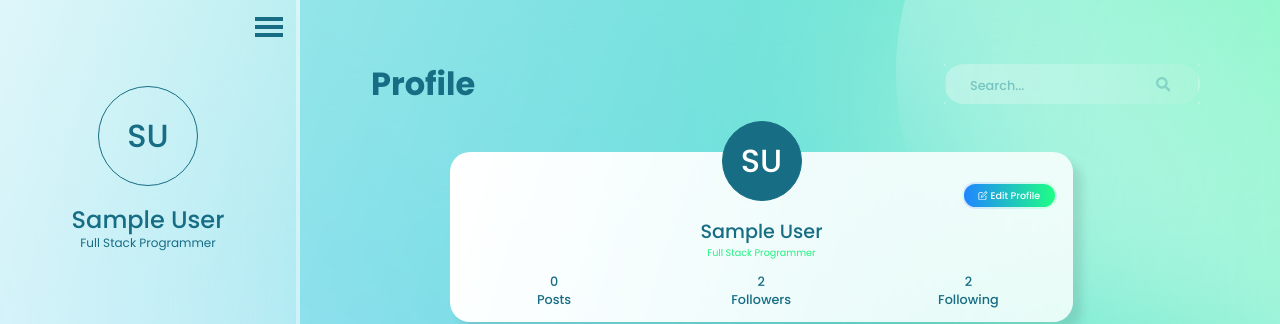
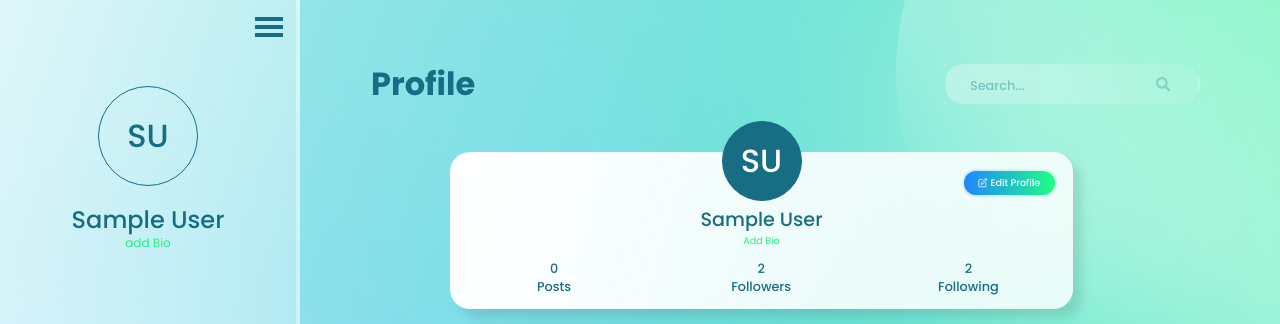
Before and after one commit to kevincharless/kssocmed, a React (Create React App) app in the folder client/: page /profile in a window 1280 px wide. Shown: the top 324 px of the page. Built offline with nearby package versions, Linux system fonts and the light colour scheme; no server answers; sample sign-in values are in the browser's storage.

Commit message:
Fix some bug

```diff
--- a/client/src/components/PageHeader/PageHeaders.elements.js
+++ b/client/src/components/PageHeader/PageHeaders.elements.js
@@ -95,9 +95,9 @@ export const Input = styled.input`
         opacity: 0.7;
     }
 
-    &:focus{
-    outline: none;
-}
+    &:focus {
+        outline: none;
+    }
 
     @media only screen and (max-width: 960px) {
     /* For Mobile and Tablet: */
--- a/client/src/components/ProfileHeader/ProfileHeader.elements.js
+++ b/client/src/components/ProfileHeader/ProfileHeader.elements.js
@@ -51,6 +51,7 @@ export const AddImage = styled.img`
         cursor: pointer;
     }
 
+
     @media only screen and (max-width: 960px) {
     /* For Mobile and Tablet: */
         height: 1.6rem;
@@ -62,7 +63,8 @@ export const AddImage = styled.img`
 
 export const AddImageEvent = styled.div`
     border: none;
-    height: 2rem;
+    height: 2.4rem;
+    width: 1.6rem;
     position: absolute;
     z-index: 4;
     margin-top: 6%;
@@ -70,7 +72,6 @@ export const AddImageEvent = styled.div`
 
     opacity: 0;
     overflow: hidden;
-    width: 1.2rem;
     cursor: pointer;
 
     &:hover {
@@ -161,7 +162,7 @@ export const EditProfileButton = styled.button`
 
     margin-left: auto;
     margin-right: 1rem;
-    margin-top: -1.2rem;
+    margin-top: -2rem;
     padding: 0.3rem 0.9rem;
 
     cursor: pointer;
@@ -208,7 +209,7 @@ export const CancelEditButton = styled.button`
 
     margin-left: auto;
     margin-right: 1.4rem;
-    margin-top: -1.2rem;
+    margin-top: -2rem;
     padding: 0.3rem 0.9rem;
     top: 2.6rem;
 
@@ -306,7 +307,7 @@ export const ProfileName = styled.p`
     }
 `
 
-export const ProfileBio = styled.p`
+export const ProfileBio = styled.div`
     font-style: normal;
     font-weight: 400;
     font-size: 0.6rem;
@@ -330,7 +331,7 @@ export const ProfileNameEditMode = styled.input`
     text-transform: capitalize;
 
     color: #176D84;
-    background-color: none;
+    background: none;
     border: 1px solid #176D84;
     border-radius: 80px;
 
@@ -338,6 +339,10 @@ export const ProfileNameEditMode = styled.input`
     margin-left: auto;
     margin-right: auto;
     margin-bottom: 0.5rem;
+
+    &:focus {
+        outline: none;
+    }
 
     @media only screen and (max-width: 960px) {
     /* For Mobile and Tablet: */
@@ -354,7 +359,7 @@ export const ProfileBioEditMode = styled.input`
     text-transform: capitalize;
 
     color: #1EF27E;
-    background-color: none;
+    background: none;
     border: 1px solid #176D84;
     border-radius: 80px;
 
@@ -362,6 +367,9 @@ export const ProfileBioEditMode = styled.input`
     margin-left: auto;
     margin-right: auto;
 
+    &:focus {
+        outline: none;
+    }
 
     @media only screen and (max-width: 960px) {
     /* For Mobile and Tablet: */
--- a/client/src/components/ProfileHeader/ProfileHeader.js
+++ b/client/src/components/ProfileHeader/ProfileHeader.js
@@ -13,7 +13,7 @@ const ProfileHeader = ({ isSidebarActive, userProfile }) => {
     const [formData, setFormData] = useState({ name: '', bio: '', imageUrl: '', email: '' });
     const [editMode, setEditMode] = useState(false);
     const posts = useSelector(state => state.posts);
-    const profile = userProfile.result;
+    const profile = userProfile?.result;
     const userId = profile?._id;
     const postsCount = posts.filter(post => post.creator === profile._id || post.creator === profile.googleId).length;
     const dispatch = useDispatch();
@@ -77,7 +77,7 @@ const ProfileHeader = ({ isSidebarActive, userProfile }) => {
                         ) : (
                             <>
                                 <ProfileName>{profile?.name}</ProfileName>
-                                <ProfileBio>Full Stack Programmer</ProfileBio>
+                                <ProfileBio onClick={() => setEditMode(true)}>{profile?.bio || <p style={{ cursor: 'pointer' }}>add bio</p>}</ProfileBio>
                             </>
                         )}
 
--- a/client/src/components/Sidebar/Sidebar.elements.js
+++ b/client/src/components/Sidebar/Sidebar.elements.js
@@ -106,8 +106,22 @@ export const AvatarDescription = styled.h5`
     height: 1.5rem;
 
     display: ${({ isSidebarActive }) => (!isSidebarActive && 'none')};
-    color: #176D84;
+    color: #1EF27E;
 `
+
+export const AddBioLink = styled(
+    styled(Link)`
+    color: #1EF27E;
+
+    &:hover {
+    text-decoration: none;
+    }
+`,
+    'active'
+    )`
+    color: #1EF27E;
+    text-decoration: none;
+`;
 
 export const ButtonGroup = styled.ul`
     margin-left: auto;
--- a/client/src/components/Sidebar/Sidebar.js
+++ b/client/src/components/Sidebar/Sidebar.js
@@ -5,7 +5,7 @@ import { LOGOUT } from '../../redux/constants/actionTypes';
 import decode from 'jwt-decode';
 
 import Modal from '../Modal/Modal';
-import { Div, SidebarContainer, SidebarRow, SidebarContent, IconHamburger, IconLogout, Avatar, AvatarTag, AvatarName, AvatarDescription, ButtonGroup, ButtonGroupList, ButtonLink, ButtonIcon, ButtonText, LogoutButton } from './Sidebar.elements';
+import { Div, SidebarContainer, SidebarRow, SidebarContent, IconHamburger, IconLogout, Avatar, AvatarTag, AvatarName, AvatarDescription, AddBioLink, ButtonGroup, ButtonGroupList, ButtonLink, ButtonIcon, ButtonText, LogoutButton } from './Sidebar.elements';
 import { GiHamburgerMenu } from 'react-icons/gi'
 import { BiLogOut } from 'react-icons/bi';
 
@@ -55,7 +55,7 @@ const Sidebar = ({ isSidebarActive, toggleSitebar, userProfile, clearUserProfile
                                 <AvatarTag isSidebarActive={isSidebarActive}>{user?.name.split(' ').map(function(item){return item[0]}).join('')}</AvatarTag>
                             )}
                             <AvatarName isSidebarActive={isSidebarActive}>{user?.name}</AvatarName>
-                            <AvatarDescription isSidebarActive={isSidebarActive}>Full Stack Programmer</AvatarDescription>
+                            <AvatarDescription isSidebarActive={isSidebarActive}>{profile.bio || <AddBioLink to="/profile">add Bio</AddBioLink>}</AvatarDescription>
                         </SidebarRow>
                         <SidebarRow>
                             <ButtonGroup>
--- a/client/src/pages/Authentication/Authentication.js
+++ b/client/src/pages/Authentication/Authentication.js
@@ -17,8 +17,7 @@ import { Glass, AuthenticationTitle, AuthenticationDescription, AuthenticationRo
 const initialState = { firstName: '', lastName: '', email: '', password: '', confirmPassword: '' }
 
 const Authentication = () => {
-    const user = useSelector(state => state.auth.authData);
-
+    const user = localStorage.getItem('profile');
     const errorMessage = useSelector(state => state.auth.errorMessage);
     const [formData, setFormData] = useState(initialState);
     const [isSignUp, setIsSignUp] = useState(false);
--- a/client/src/pages/Profile/Profile.js
+++ b/client/src/pages/Profile/Profile.js
@@ -1,18 +1,17 @@
 import React, { useState, useEffect } from 'react';
 import { useSelector } from 'react-redux';
-import { useHistory } from 'react-router-dom';
+import { Redirect  } from 'react-router-dom';
 import { Sidebar, PageHeader, ProfileHeader, Title, Posts } from '../../components';
 
 const Profile = ({ isSidebarActive, toggleSitebar }) => {
     const userProfile = useSelector(state => state.auth.authData);
     const [currentPostId, setCurrentPostId] = useState();
-    const history = useHistory();
 
-    const clearUserProfile = localStorage.clear('profile');
+    const clearUserProfile = () => localStorage.clear('profile');
 
     useEffect(() => {
-        if (!userProfile) history.push('/auth');
-    }, [userProfile, history]);
+        if (!userProfile) <Redirect to="/auth" />;
+    }, [userProfile]);
 
     return (
         <div style={{ width: "100%", display: "flex" }}>
@@ -21,7 +20,7 @@ const Profile = ({ isSidebarActive, toggleSitebar }) => {
                 <PageHeader title="Profile" isSidebarActive={isSidebarActive} />
                 <ProfileHeader isSidebarActive={isSidebarActive} userProfile={userProfile} currentPostId={currentPostId} setCurrentPostId={setCurrentPostId} />
                 <Title title="My Post" />
-                <Posts myPosts isSidebarActive={isSidebarActive} user={userProfile.result} setCurrentPostId={setCurrentPostId} />
+                <Posts myPosts isSidebarActive={isSidebarActive} user={userProfile?.result} setCurrentPostId={setCurrentPostId} />
             </div>
 
         </div>
```
Also changed, not shown: 1 other file (tests, documents, lock files or other folders).
